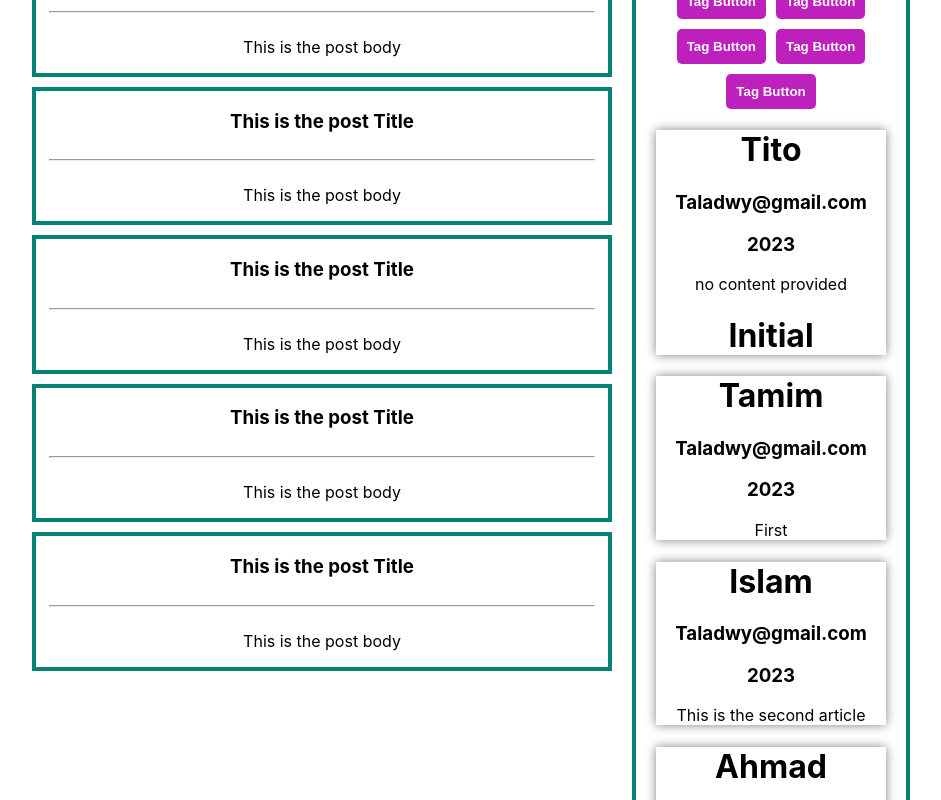
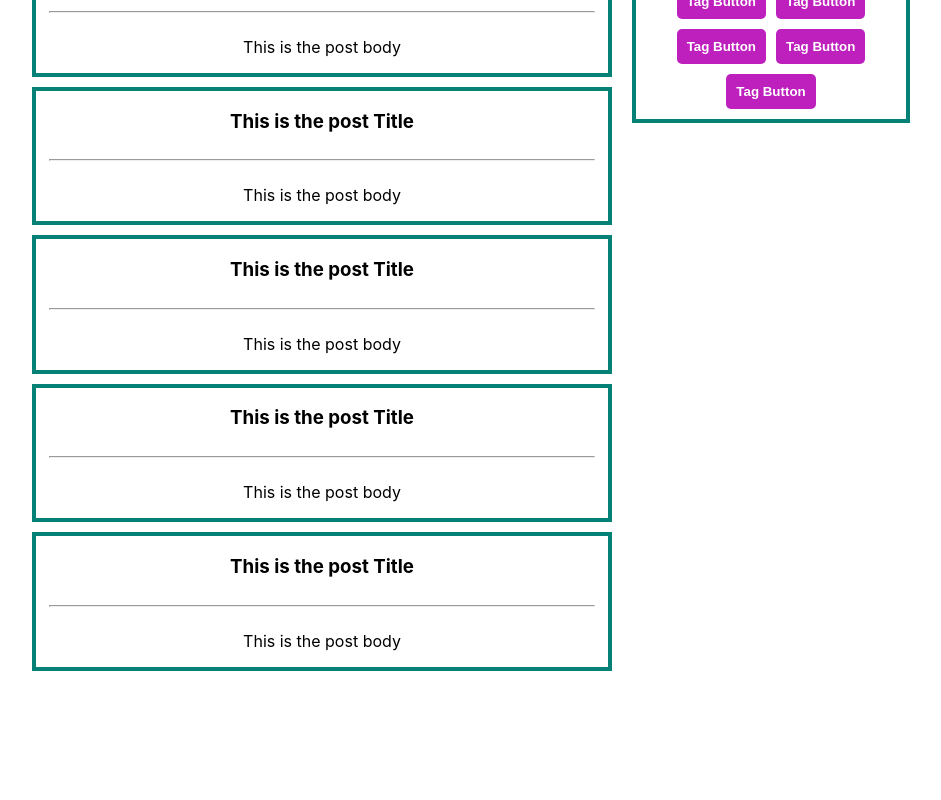
Before and after one commit to Isaladwy/react-revision, a React (Create React App) app: page / in a window 1280 px wide. Shown: the part 340-1140 px from the top of the page, without its empty margins (169-1110 px from the left). After the commit the page ends 1021 px from the top, so only its background shows below. Built offline with nearby package versions, Linux system fonts and the light colour scheme.

Commit message:
Refactor App component to move article rendering to a separate function for better organization

```diff
--- a/src/App.js
+++ b/src/App.js
@@ -4,8 +4,9 @@ import Header from './components/Header';
 import Posts from './components/Posts';
 import SideBar from './components/SideBar';
 
+const showArticle = true;
+const secondArticle = 'This is the second article';
 function App() {
-  const secondArticle = 'This is the second article';
   return (
     <div className="App">
       <Header />
@@ -20,16 +21,21 @@ function App() {
         </div>
         <div className="sidebar-container">
           <SideBar />
-          <Article name='Tito'>
-            <h1>Initial</h1>
-          </Article>
-          <Article content='First' />
-          <Article content={secondArticle} name='Islam'/>
-          <Article name='Ahmad'/>
+
         </div>
       </div>
     </div>
   );
 }
 
+function appArticle() {
+  return <>
+  <Article name='Tito'>
+  <h1>Initial</h1>
+</Article>
+<Article content='First' />
+<Article content={secondArticle} name='Islam'/>
+<Article name='Ahmad'/>
+  </>
+}
 export default App;
```
